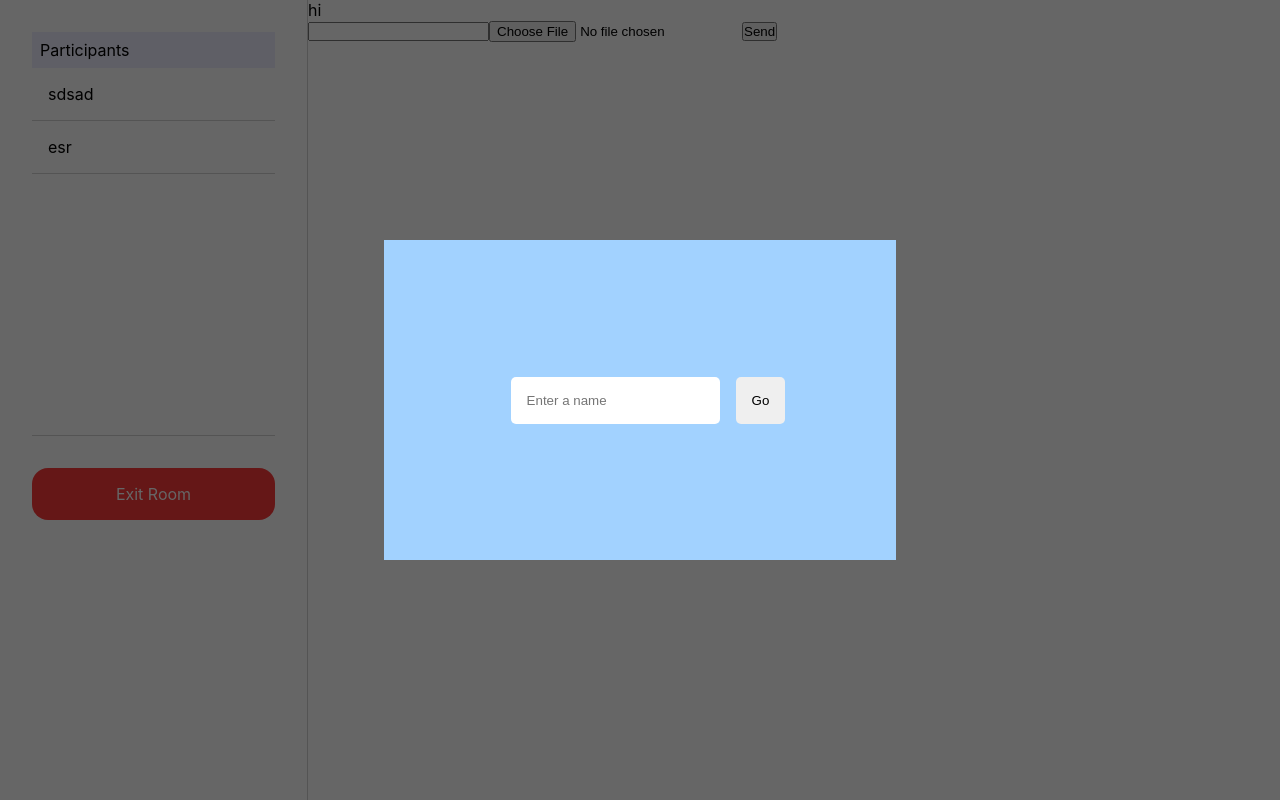
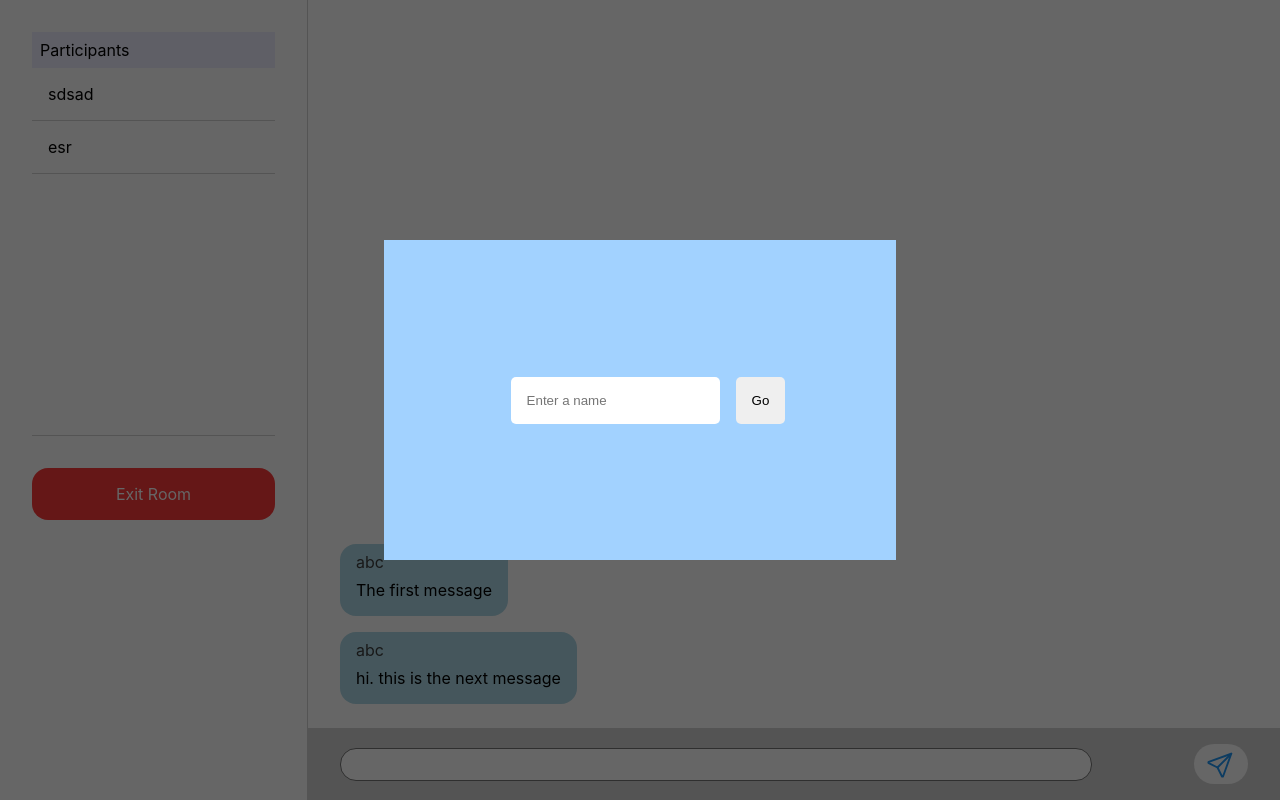
Before and after one commit to xuanlc113/serverless-chatroom, a React (Create React App) app in the folder client/: page /1 in a window 1280 px wide. Built offline with nearby package versions, Linux system fonts and the light colour scheme.

Commit message:
add chat message bar style, add text message style

```diff
--- a/client/package.json
+++ b/client/package.json
@@ -10,7 +10,8 @@
     "react-dom": "^16.14.0",
     "react-router": "^5.2.0",
     "react-router-dom": "^5.2.0",
-    "react-scripts": "^3.4.4"
+    "react-scripts": "^3.4.4",
+    "react-textarea-autosize": "^8.3.0"
   },
   "scripts": {
     "start": "react-scripts start",
--- /dev/null
+++ b/client/src/Chat.css
@@ -0,0 +1,54 @@
+.chat {
+  display: flex;
+  flex-direction: column;
+  justify-content: flex-end;
+}
+
+.chat-box {
+  overflow-y: auto;
+  margin: 1rem 2rem;
+}
+
+.chat-input {
+  position: relative;
+  width: 100%;
+  background: lightgrey;
+  padding: 0 1rem;
+}
+
+.chat-textbox {
+  width: 80%;
+  font-family: sans-serif;
+  resize: none;
+  padding: 0.5rem 1rem;
+  margin: 1rem;
+  border-radius: 1rem;
+  outline: none;
+  overflow: auto;
+}
+
+.chat-form {
+  display: flex;
+  align-items: center;
+  justify-content: space-between;
+}
+
+.char-send-button {
+  background: white;
+  border: none;
+  border-radius: 2rem;
+  padding: 5px;
+  margin: 1rem;
+  height: 2.5rem;
+}
+
+.char-send-button:hover {
+  background: lightblue;
+}
+
+.icon-tabler-send {
+  position: relative;
+  top: 1px;
+  right: 1px;
+  height: 100%;
+}
--- a/client/src/Chat.js
+++ b/client/src/Chat.js
@@ -1,22 +1,51 @@
 import React, { useState } from "react";
 import { useParams } from "react-router-dom";
+import TextareaAutosize from 'react-textarea-autosize';
+import "./Chat.css";
+import MessageText from "./MessageText";
 
 export default function Room() {
   const [roomId, setRoomId] = useState(useParams().id);
-  const [messages, setMessages] = useState([{ name: "abc", message: "hi" }]);
+  const [messages, setMessages] = useState([
+    { name: "abc", message: "The first message" },
+    { name: "abc", message: "hi. this is the next message" }
+  ]);
+  const [message, setMessage] = useState("");
 
   return (
     <div className="chat">
       <div className="chat-box">
         {messages.map((message) => (
-          <p>{message.message}</p>
+          <MessageText user={message.name} message={message.message} />
         ))}
       </div>
       <div className="chat-input">
-        <form>
-          <input type="text" />
-          <input type="file" />
-          <button>Send</button>
+        <form className="chat-form">
+          <TextareaAutosize
+            className="chat-textbox"
+            onChange={e => setMessage(e.target.value)}
+            value={message}
+            maxRows={4}
+          />
+          {/* <input type="file" /> */}
+          <button className="char-send-button" type="submit">
+            <svg
+              xmlns="http://www.w3.org/2000/svg"
+              class="icon icon-tabler icon-tabler-send"
+              width="44"
+              height="44"
+              viewBox="0 0 24 24"
+              stroke-width="1.5"
+              stroke="#2196F3"
+              fill="none"
+              stroke-linecap="round"
+              stroke-linejoin="round"
+            >
+              <path stroke="none" d="M0 0h24v24H0z" fill="none"/>
+              <line x1="10" y1="14" x2="21" y2="3" />
+              <path d="M21 3l-6.5 18a0.55 .55 0 0 1 -1 0l-3.5 -7l-7 -3.5a0.55 .55 0 0 1 0 -1l18 -6.5" />
+            </svg>
+          </button>
         </form>
       </div>
     </div>
--- /dev/null
+++ b/client/src/MessageText.css
@@ -0,0 +1,17 @@
+.message-container {
+  display: inline-block;
+  background: lightblue;
+  margin: 0.5rem 0;
+  max-width: 60%;
+  border-radius: 1rem;
+  word-wrap: break-word;
+}
+
+.message-name {
+  color: rgb(61, 61, 61);
+  margin: 0.5rem 1rem;
+}
+
+.message-text {
+  margin: 0.5rem 1rem 1rem;
+}
--- /dev/null
+++ b/client/src/MessageText.js
@@ -0,0 +1,13 @@
+import React from "react";
+import "./MessageText.css";
+
+export default function MessageText(props) {
+    return (
+        <div>
+            <div className="message-container">
+                <p className="message-name">{props.user}</p>
+                <p className="message-text">{props.message}</p>
+            </div>
+        </div>
+    )
+}
--- a/client/src/Popup.css
+++ b/client/src/Popup.css
@@ -6,6 +6,7 @@
   justify-content: center;
   align-items: center;
   background-color: rgba(0, 0, 0, 0.6);
+  z-index: 2;
 }
 
 .popup-form {
```
Also changed, not shown: 1 other file (tests, documents, lock files or other folders).
